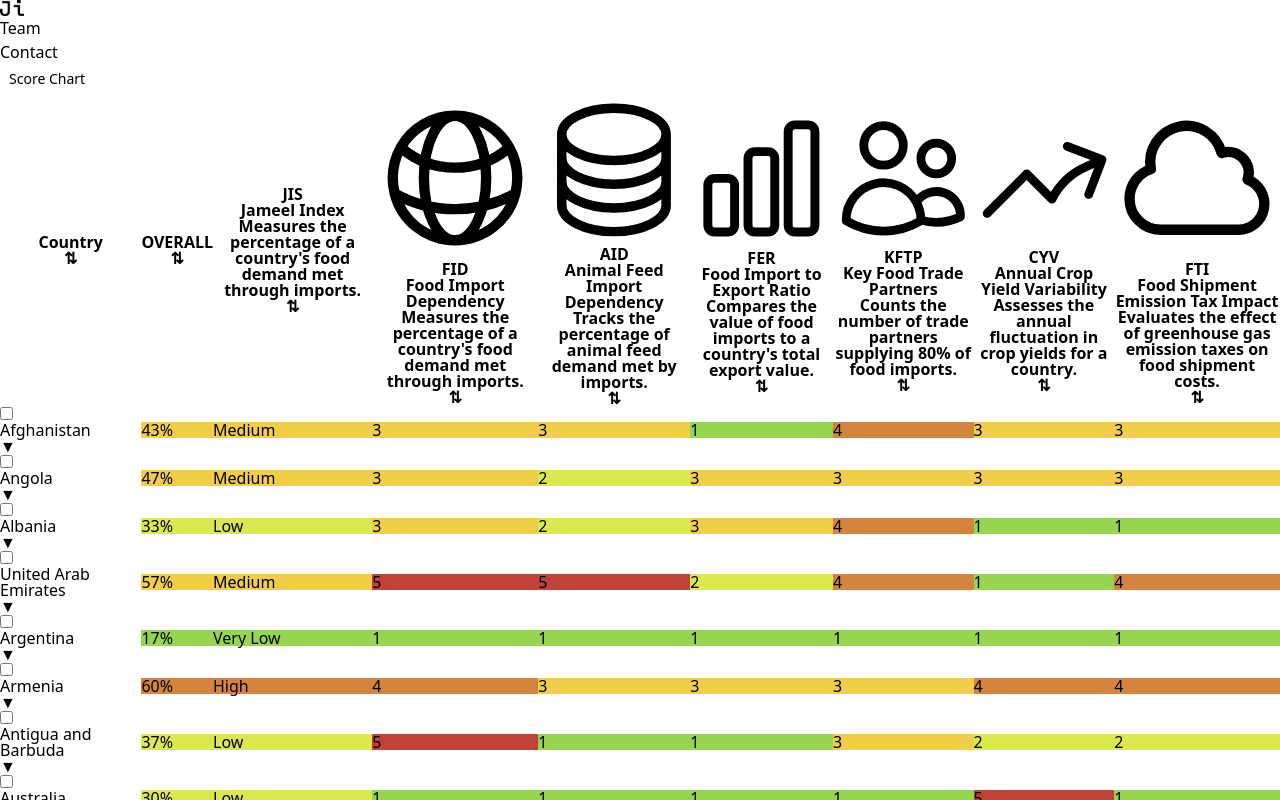
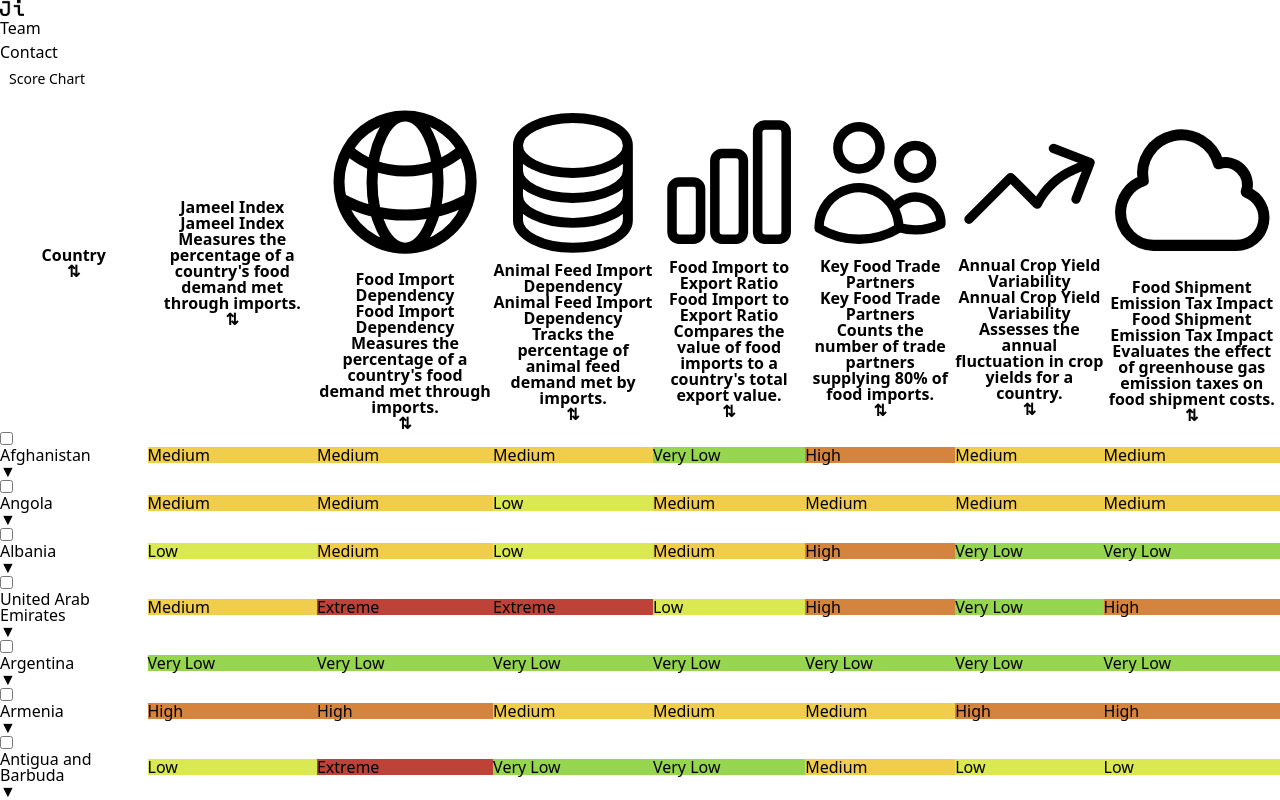
Before and after one commit to CJengineering/amphora-front, a Next.js app: page /score-chart in a window 1280 px wide. Shown: the top 800 px of the page. Built offline with nearby package versions, Linux system fonts and the light colour scheme.

Commit message:
first part of modifications

```diff
--- a/app/(default)/page.tsx
+++ b/app/(default)/page.tsx
@@ -10,6 +10,7 @@ import Features03 from '@/components/features-03'
 import PricingTabs from '@/components/pricing-tabs'
 import Testimonials from '@/components/testimonials'
 import Cta from '@/components/cta'
+import Accordion from '@/components/accordion'
 
 export default function Home() {
   return (
--- a/components/custom/TableIndexV2.tsx
+++ b/components/custom/TableIndexV2.tsx
@@ -48,10 +48,25 @@ const getBgColorString = (value: string) => {
   return "bg-very-low"; // dark orange for 5
 };
 const createPercent = (value: number) => {
-    const percent = Math.round(value * 100 * 100) / 100;
+  const percent = Math.round(value * 100 * 100) / 100;
   return `${percent}%`;
 };
-
+function getRiskLevel(number: number) {
+  switch (number) {
+    case 1:
+      return "Very Low";
+    case 2:
+      return "Low";
+    case 3:
+      return "Medium";
+    case 4:
+      return "High";
+    case 5:
+      return "Extreme";
+    default:
+      return "Invalid input";
+  }
+}
 const checkColumnName = (name: string) => {
   if (
     name === "overallScore" ||
@@ -72,21 +87,11 @@ const columns = [
     header: () => <div className="mr-2 uppercase font-mono">Country</div>,
     cell: (info) => info.getValue(),
   }),
-  columnHelper.accessor("overallScore", {
-    header: () => (
-      <div className="font-mono uppercase hidden md:block ">OVERALL</div>
-    ),
-    cell: (info) => (
-      <div className={`${getBgColorPercentage(info.getValue())} p-4 `}>
-        {createPercent(info.getValue())}
-      </div>
-    ),
-  }),
+
   columnHelper.accessor("jameelIndex", {
     header: () => (
-        <div className="relative font-mono uppercase items-center space-x-2 hidden md:flex group">
-
-        <span>JIS</span>
+      <div className="relative font-mono uppercase items-center space-x-2 hidden md:flex group w-32">
+        <span>Jameel Index</span>
         <div className="absolute z-20 top-[-70px] hidden  left-0 w-[300px] group-hover:block p-2 bg-gray-100 text-sm border rounded-md shadow-md normal-case">
           <p className=" normal-case">Jameel Index</p>
           <p className="text-xs normal-case">
@@ -104,9 +109,9 @@ const columns = [
   }),
   columnHelper.accessor("foodIm", {
     header: () => (
-      <div className="relative font-mono uppercase items-center space-x-2 hidden md:flex group">
+      <div className="relative font-mono text-xs uppercase items-center space-x-2 hidden md:flex group w-32">
         <GlobeAltIcon className="h-4" />
-        <span>FID</span>
+        <span>Food Import Dependency</span>
         <div className="absolute z-20 top-[-70px] hidden  left-0 w-[300px] group-hover:block p-2 bg-gray-100 text-sm border rounded-md shadow-md normal-case">
           <p className=" normal-case">Food Import Dependency</p>
           <p className="text-xs normal-case">
@@ -118,15 +123,15 @@ const columns = [
     ),
     cell: (info) => (
       <div className={`${getBgColor(info.getValue())} p-4`}>
-        {info.getValue()}
+        {getRiskLevel(info.getValue())}
       </div>
     ),
   }),
   columnHelper.accessor("feedIm", {
     header: () => (
-      <div className="relative hidden md:flex uppercase font-mono items-center space-x-2 group">
+      <div className="relative hidden md:flex text-xs uppercase font-mono items-center space-x-2 group w-32">
         <CircleStackIcon className="h-4" />
-        <span>AID</span>
+        <span>Animal Feed Import Dependency</span>
         <div className="absolute z-20 hidden group-hover:block top-[-70px] left-0 w-[300px]  p-2 bg-gray-100 text-sm border rounded-md shadow-md normal-case">
           <p className=" normal-case">Animal Feed Import Dependency</p>
           <p className="text-xs normal-case">
@@ -137,15 +142,15 @@ const columns = [
     ),
     cell: (info) => (
       <div className={`${getBgColor(info.getValue())} p-4`}>
-        {info.getValue()}
+        {getRiskLevel(info.getValue())}
       </div>
     ),
   }),
   columnHelper.accessor("forExch", {
     header: () => (
-      <div className="relative hidden md:flex items-center space-x-2 group">
+      <div className="relative uppercase hidden md:flex text-xs items-center space-x-2 group w-32">
         <ChartBarIcon className="h-4" />
-        <span>FER</span>
+        <span>Food Import to Export Ratio</span>
         <div className="absolute z-20 top-[-70px] left-0 w-[300px] hidden group-hover:block p-2 bg-gray-100 text-sm border rounded-md shadow-md normal-case">
           <p className=" normal-case">Food Import to Export Ratio</p>
           <p className="text-xs normal-case">
@@ -157,15 +162,15 @@ const columns = [
     ),
     cell: (info) => (
       <div className={`${getBgColor(info.getValue())} p-4`}>
-        {info.getValue()}
+        {getRiskLevel(info.getValue())}
       </div>
     ),
   }),
   columnHelper.accessor("supplyReliab", {
     header: () => (
-      <div className="relative hidden md:flex items-center space-x-2 group">
+      <div className="relative hidden uppercase text-xs md:flex items-center space-x-2 group w-32">
         <UsersIcon className="h-4" />
-        <span>KFTP</span>
+        <span>Key Food Trade Partners</span>
         <div className="absolute z-20 top-[-70px] left-0 w-[300px] hidden group-hover:block p-2 bg-gray-100 text-sm border rounded-md shadow-md normal-case">
           <p className="normal-case">Key Food Trade Partners</p>
 
@@ -177,15 +182,16 @@ const columns = [
     ),
     cell: (info) => (
       <div className={`${getBgColor(info.getValue())} p-4`}>
-        {info.getValue()}
+        {getRiskLevel(info.getValue())}
       </div>
     ),
   }),
+
   columnHelper.accessor("supplyRoboost", {
     header: () => (
-      <div className="relative hidden md:flex uppercase font-mono items-center space-x-2 group">
+      <div className="relative hidden md:flex text-xs uppercase font-mono items-center space-x-2 group w-32">
         <ArrowTrendingUpIcon className="h-4" />
-        <span>CYV</span>
+        <span>Annual Crop Yield Variability</span>
         <div className="absolute z-20 top-[-70px] left-0 w-[300px] hidden group-hover:block p-2 bg-gray-100 text-sm border rounded-md shadow-md normal-case">
           <p className="font-bold normal-case">Annual Crop Yield Variability</p>
           <p className="text-xs normal-case">
@@ -196,15 +202,15 @@ const columns = [
     ),
     cell: (info) => (
       <div className={`${getBgColor(info.getValue())} p-4`}>
-        {info.getValue()}
+        {getRiskLevel(info.getValue())}
       </div>
     ),
   }),
   columnHelper.accessor("climatePolicy", {
     header: () => (
-      <div className="relative flex items-center uppercase font-mono space-x-2 group">
+      <div className="relative flex items-center text-xs  uppercase font-mono space-x-2 group w-32">
         <CloudIcon className="h-4" />
-        <span>FTI</span>
+        <span> Food Shipment Emission Tax Impact</span>
         <div className="absolute z-20 top-[-70px] left-0 w-[300px] hidden group-hover:block p-2 bg-gray-100 text-sm border rounded-md shadow-md normal-case">
           <p className="font-bold normal-case">
             Food Shipment Emission Tax Impact
@@ -218,7 +224,7 @@ const columns = [
     ),
     cell: (info) => (
       <div className={`${getBgColor(info.getValue())} p-4`}>
-        {info.getValue()}
+        {getRiskLevel(info.getValue())}
       </div>
     ),
   }),
@@ -412,7 +418,7 @@ export default function TableIndexV2() {
 
           {unpinnedRowsData.map((row) => (
             <React.Fragment key={row.id}>
-              <tr className="hover:bg-gray-10 h-10">
+              <tr className="hover:bg-gray-10 h-12">
                 {row.getVisibleCells().map((cell) => (
                   <td
                     key={cell.id}
@@ -426,7 +432,7 @@ export default function TableIndexV2() {
                     }`}
                   >
                     {cell.column.id === "nation" ? (
-                      <div className="flex items-center justify-between">
+                      <div className="flex items-center justify-between ">
                         <div className="flex items-center">
                           <input
                             type="checkbox"
@@ -441,7 +447,7 @@ export default function TableIndexV2() {
                           )}
                         </div>
                         <button
-                          className="md:hidden"
+                          className="md:hidden mr-2"
                           onClick={() => toggleRowExpansion(row.id)}
                         >
                           {expandedRows[row.id] ? "▲" : "▼"}
@@ -461,48 +467,48 @@ export default function TableIndexV2() {
 
               {/* Expanded view in mobile for hidden columns */}
               {expandedRows[row.id] && (
-                <tr className="md:hidden">
-                  <td colSpan={2} className="">
+                <tr className="md:hidden ">
+                  <td colSpan={4} className="h-12">
                     <div className="">
                       {/* Iterate over the remaining columns */}
                       {[
                         {
                           header: "Food Import Dependency",
-                          value: row.original.foodIm,
+                          value:  getRiskLevel(row.original.foodIm),
                           bgColor: getBgColor(row.original.foodIm),
                         },
                         {
                           header: "Animal Feed Import Dependency",
-                          value: row.original.feedIm,
+                          value: getRiskLevel(row.original.feedIm) ,
                           bgColor: getBgColor(row.original.feedIm),
                         },
                         {
                           header: "Food Import to Export Ratio",
-                          value: row.original.forExch,
+                          value: getRiskLevel(row.original.forExch),
                           bgColor: getBgColor(row.original.forExch),
                         },
                         {
                           header: "Key Food Trade Partners",
-                          value: row.original.supplyReliab,
+                          value: getRiskLevel(row.original.supplyReliab),
                           bgColor: getBgColor(row.original.supplyReliab),
                         },
                         {
                           header: "Annual Crop Yield Variability",
-                          value: row.original.supplyRoboost,
+                          value: getRiskLevel(row.original.supplyRoboost),
                           bgColor: getBgColor(row.original.supplyRoboost),
                         },
                         {
                           header: "Food Shipment Emission Tax Impact",
-                          value: row.original.climatePolicy,
+                          value: getRiskLevel(row.original.climatePolicy),
                           bgColor: getBgColor(row.original.climatePolicy),
                         },
                       ].map((item, index) => (
                         <div className="flex" key={index}>
-                          <div className="flex items-center  pl-4   h-8 w-[100%] border  ">
+                          <div className="flex items-center  pl-4   h-12 w-[100%] border  ">
                             {item.header}
                           </div>
                           <div
-                            className={`flex h-8 items-center justify-center ${item.bgColor} w-[30%] `}
+                            className={`flex h-12 items-center justify-center ${item.bgColor} w-[33%] `}
                           >
                             {item.value}
                           </div>
```
Also changed, not shown: app/(default)/technical/page.tsx (added, +46 -0 lines).
